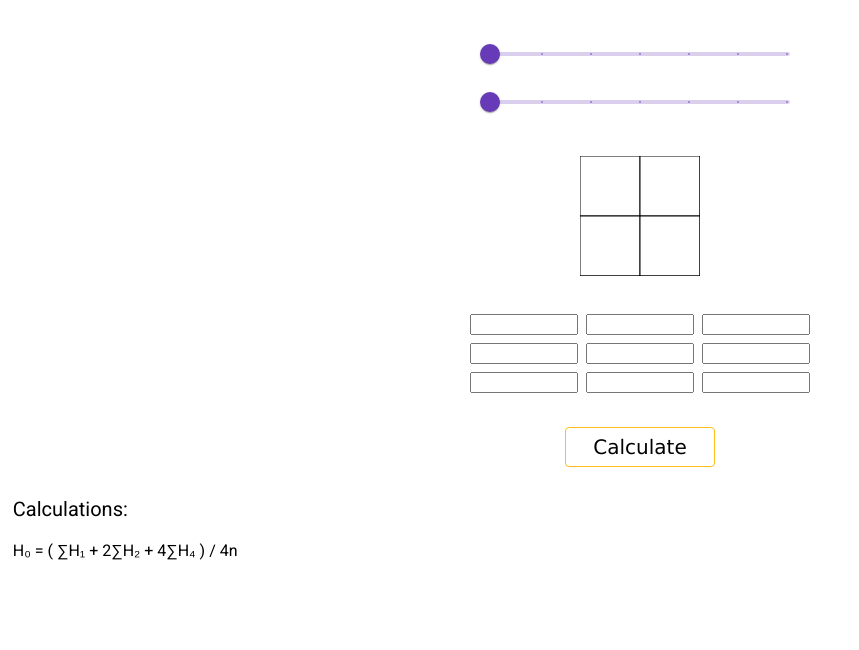
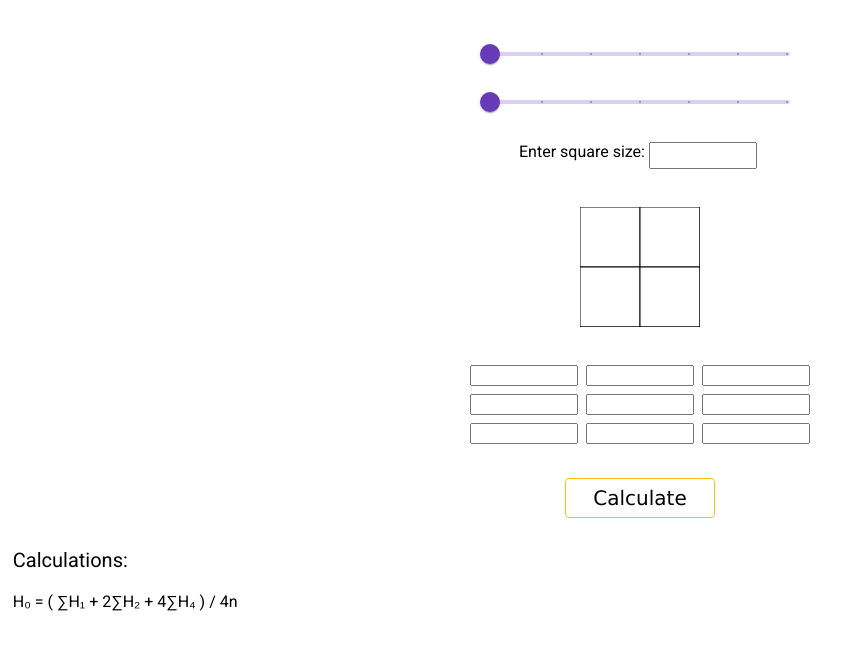
Before and after one commit to Y3llow45/TerrainLeveler, an Angular app in the folder TL-angular/: page / in a window 1280 px wide. Shown: the top 650 px of the page, without its empty margins (0-859 px from the left). Built offline with nearby package versions, Linux system fonts and the light colour scheme.

Commit message:
Add square size input

```diff
--- a/TL-angular/src/app/input/input.component.css
+++ b/TL-angular/src/app/input/input.component.css
@@ -57,3 +57,18 @@ input {
 .calculationsText {
     font-size: 20px;
 }
+
+.square-input {
+    display: flex;
+    justify-content: center;
+}
+
+.square-size-input {
+    height: 21px;
+    margin-top: 16px;
+}
+
+.nothing {
+    margin: 0px 0px 0px 0px;
+    padding: 0px 0px 0px 0px;
+}
--- a/TL-angular/src/app/input/input.component.html
+++ b/TL-angular/src/app/input/input.component.html
@@ -12,6 +12,10 @@
         </mat-slider>
     </div>
 
+    <div class="square-input">
+      <p>Enter square size: </p>
+      <input type="number" class="square-size-input">
+  </div>
    <!-- <div class="terrain">
       <div *ngFor="let vertical of Array(verticalSquares)" fxLayout="column" fxLayoutAlign="start stretch">
         <div *ngFor="let horizontal of Array(horizontalSquares-1)" class="terrain-square"></div>
--- a/TL-angular/src/app/input/input.component.ts
+++ b/TL-angular/src/app/input/input.component.ts
@@ -12,11 +12,13 @@ export class InputComponent {
   horizontalSquares: number = 2;
   squareSize: number = 60;
   inputData: Array<number> = [];
-  Array = Array
+  Ho: number = 60;
+
   avarageH1: String = "";
   avarageH2: String = "";
   avarageH4: String = "";
   avarageHeight: String = "";
+  Array = Array
 
   lineX1: number = 50;
   lineY1: number = 0;
@@ -58,10 +60,9 @@ export class InputComponent {
 
     for (let v = 0; v <= this.verticalSquares; v++) {
       for (let h = 0; h <= this.horizontalSquares; h++) {
-        ctx.fillStyle = '#ffffff'; // Set the fill color (white in this example)
+        ctx.fillStyle = '#ffffff';
         ctx.fillRect(h * this.squareSize, v * this.squareSize, this.squareSize, this.squareSize);
-        // Optionally, draw a border around each square
-        ctx.strokeStyle = '#000000'; // Set the border color (black in this example)
+        ctx.strokeStyle = '#000000';
         ctx.strokeRect(h * this.squareSize, v * this.squareSize, this.squareSize, this.squareSize);
       }
     }
@@ -126,10 +127,17 @@ export class InputComponent {
 
     this.avarageH4 = `∑H₄ = ${h4.join('+')} = ${h4.reduce((sum, value) => sum + value, 0)}`;
     this.avarageHeight = `H₀ = ( ${h1_1+h1_2+h1_3+h1_4} + 2*${h2_1+h2_2+h2_3+h2_4} + 4*${h4.reduce((sum, value) => sum + value, 0)} ) / 4*${this.verticalSquares*this.horizontalSquares} =  ${((h1_1+h1_2+h1_3+h1_4+(2*(h2_1+h2_2+h2_3+h2_4))+(4*(h4.reduce((sum, value) => sum + value, 0))))/(4*this.verticalSquares*this.horizontalSquares)).toFixed(2)}`;
-    this.drawZeroLine()
+    this.Ho = Number(((h1_1+h1_2+h1_3+h1_4+(2*(h2_1+h2_2+h2_3+h2_4))+(4*(h4.reduce((sum, value) => sum + value, 0))))/(4*this.verticalSquares*this.horizontalSquares)).toFixed(2));
+    this.calcZeroLine()
   }
 
-  drawZeroLine() {
+  calcZeroLine() {
+    let crossedSides = [];
+    for(let i = 0; i < (this.verticalSquares+1)*(this.horizontalSquares+1); i++){
+      if(this.inputData[i] <= this.Ho) {
+
+      }
+    }
     this.drawRedLine(85,0,170/2,120);
   }
 }
```
